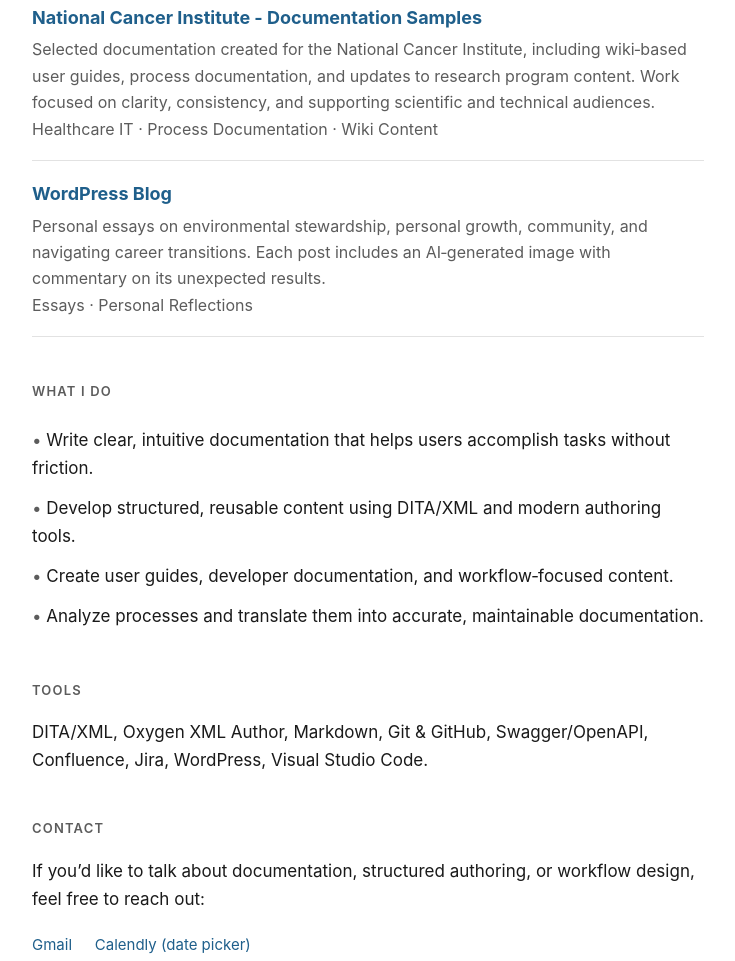
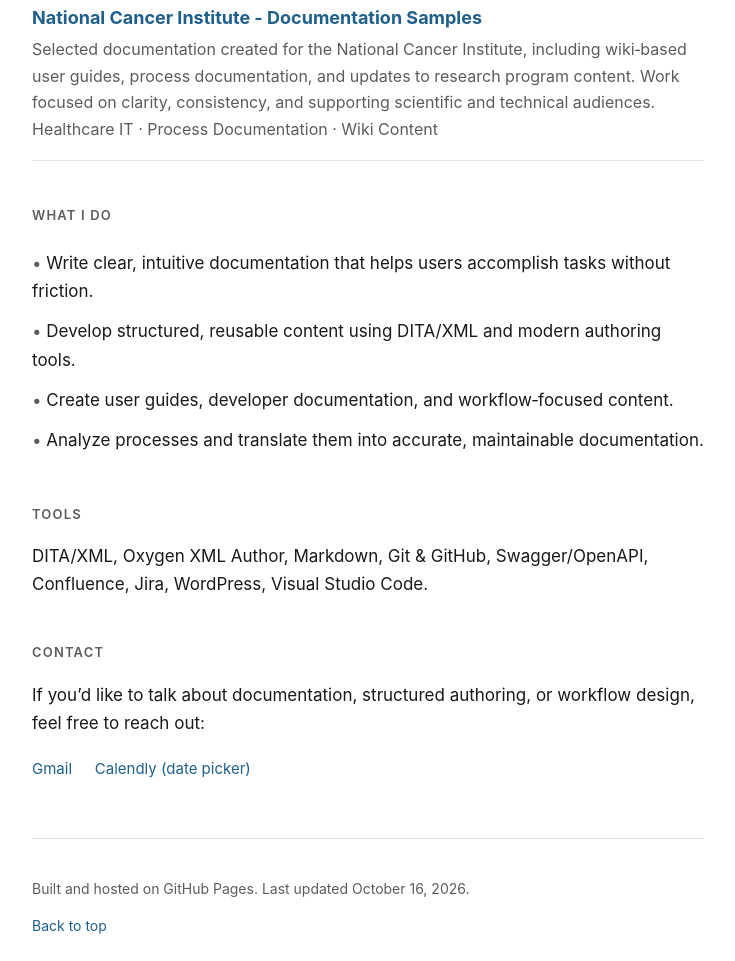
Before and after one commit to ruthsfrost/ruthsfrost.github.io, a plain HTML site: page index.html in a window 1280 px wide. Shown: the part 1341-2302 px from the top of the page, without its empty margins (272-1007 px from the left). Drawn offline with Linux system fonts and the light colour scheme.

Commit message:
Update index.html
Deleted link to personal blog.

```diff
--- a/index.html
+++ b/index.html
@@ -136,12 +136,6 @@
     <p class="tags">Healthcare IT &middot; Process Documentation &middot; Wiki Content</p>
   </div>
 
-  <div class="item">
-    <h3><a href="https://ruthsimpsonfrost.wordpress.com">WordPress Blog</a></h3>
-    <p>Personal essays on environmental stewardship, personal growth, community, and navigating career transitions. Each post includes an AI‑generated image with commentary on its unexpected results.</p>
-    <p class="tags">Essays &middot; Personal Reflections</p>
-  </div>
-
   <h2>What I do</h2>
   <ul class="plain">
 <li>Write clear, intuitive documentation that helps users accomplish tasks without friction.</li>
```
